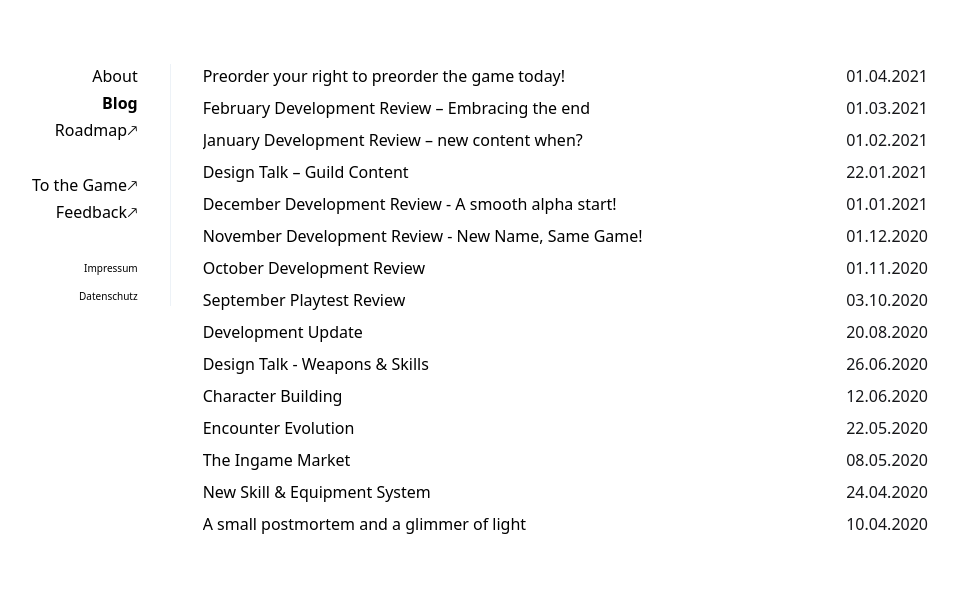
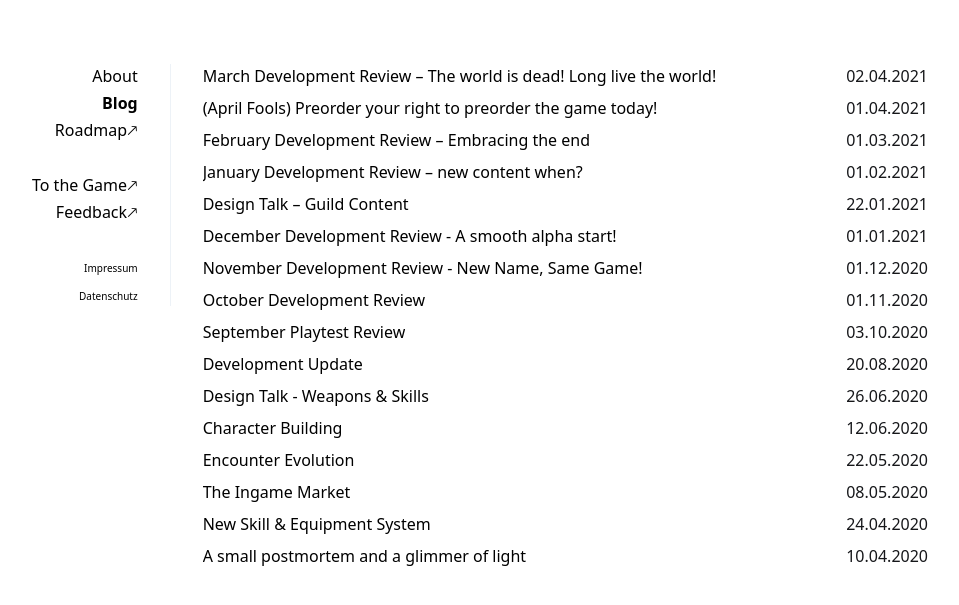
Before and after one commit to TypoTales/Website, a Jekyll site: the page built from docs/_pages/blog.md, in a window 1280 px wide. Shown: the top 605 px of the page, without its empty margins (160-1119 px from the left). Built offline with Jekyll 4.4.1, drawn with Linux system fonts in a browser that asks for light colours; part of the change alters nothing that is shown.

Commit message:
March Review

```diff
--- a/docs/_posts/2021-04-01-prepreorders-starting-now.md
+++ b/docs/_posts/2021-04-01-prepreorders-starting-now.md
@@ -1,6 +1,6 @@
 ---
 layout: post
-title: Preorder your right to preorder the game today!
+title: (April Fools) Preorder your right to preorder the game today!
 description: Don't miss out on a very special offer on a very special day!
 summary: Don't miss out on a very special offer on a very special day!
 ---
--- /dev/null
+++ b/docs/_posts/2021-04-02-march-review-2021.md
@@ -0,0 +1,79 @@
+---
+layout: post
+title: March Development Review – The world is dead! Long live the world!
+description:
+summary:
+---
+
+Hello there! I hope all of you had a wonderful april fools day yesterday. :D
+
+I just had a super productive month! Let's talk a bit about all the changes taking place during the downtime. :)
+
+### Guardhouse Companion Assignments
+Early this month I reworked the way how the strength of companions assigned to a guard house is calculated: instead of just taking the level, it now instead uses a weighted percentage of the individual stats, so some companions (especially those with high defensive stats) will be more useful than others. Levels will increase the stat ratios, whilst the tier increases the amount of companion slots the building has.
+Other Guild Buildings in the future will also use this to determine the effectiveness of assigned companions.
+
+### Overengineering Guild Roles
+The biggest feature this month might have been guild roles, and I'm proud of the result! x)
+
+Most Players asked to set up Co-Leaders for their guilds. That's obviously a good idea, so I added that – and way more, embracing the feature creep because it was just fun to add. So let's go over this little quality of guild-life improvement. :D
+
+A role is a set of permissions which can be assigned to any guild member. A new guild starts out with a `Guild Leader` and a `Member` role, but Guild Leaders can create new roles on a whim and rename them as needed and even assign Emojis to them. There is a lot of permissions which can be individually toggled on or off:
+
+- ⚠ Administrative Stuff
+- ⚔ Setting Campaign Sites
+- 👀 Viewing active Campaign Site & Stats
+- ✉ Inviting new Members
+- 🤝 Sharing Campaign Sites
+- 📦 Taking items from storage
+- 💰 Withdrawing money
+- 🏗 Managing Construction Sites
+
+With how the system is implemented, it's very simple to add new permissions over time as needed. Commands which earlier just checked whether the player was the guild leader will now instead check if their role has the required permission set up.
+
+Obviously this also included a bunch of UI work – Listing all roles, providing editors for roles... But I feel like I've reached a good spot now. At first glance it might seem like an emoji bloodbath, but given that each role has its own emoji I think that it conveys the information pretty well. Here are some impressions:
+
+![Viewing the roles]({{ '/assets/images/14/viewGuildRoles.png' | relative_url }})
+![The Role Editor]({{ '/assets/images/14/editGuildRole.png' | relative_url }})
+![Assigning a Role]({{ '/assets/images/14/assignGuildRole.png' | relative_url }})
+
+Additionally, roles will now also be shown in a players `/playerInfo` (which now replaces the former `/whois`):
+![/playerInfo]({{ '/assets/images/14/playerInfo.png' | relative_url }})
+
+### Time to 🧘 Focus!
+There was an easy trick to quickly grind SoulLevels – just having a friend or two feeding all their unneeded materials to you and then using `/research` to gain massive amounts of exp for free – that's still possible, but now it's somewhat limited: Crafting now is limited by Focus, which works pretty much like Stamina – Recipes will cost Focus, and it regenerates over time, although at a much faster rate and with a much higher limit.
+
+### Data Editor Improvements
+The internal data editor received a lot of small changes and improvements – the biggest is probably replacing simple Dropdowns for item Selections with a proper Dialogue PopUp – to be honest, I have no clue how to explain it, but it's magical and makes editing things so much easier because I can just search things by entering text instead of scrolling through an endless list of items. Here's the thing in action:
+
+<video autoplay muted loop>
+    <source src="{{ '/assets/images/14/itemSelector.mp4' | relative_url }}" type="video/mp4"/>
+Your browser does not seem to support video playback.
+</video>
+
+### Tiered Guild Buildings
+Aw man, this took *way* longer than expected!
+I sort of underestimated all the things which would be affected by this, as literally everything even remotely connected to guild buildings needed to change in some way to make this work. While at it, also had to redo the whole building editor. But now it's faaancy!~
+
+In general, buildings now have tiers and levels. Both construction & production materials are tied to tiers, while tiering up non-production buildings like the warehouse will in most cases increase the received bonuses per level. Guardhouses are an exception here, as increasing their tier will increase the amount of companions you can place inside, whilst increasing their level increases the stationed companions stat boosts.
+
+I'm still not entirely finished here – the new building descriptions are still missing, but should be done by the end of this week.
+
+### A look back: Learnings from this Playtest
+A total of 144 players joined us while the last playtest was running – at it's peak, we had about 110 active players within 24 hours. _That's a lot!_ In the end user counts decreased again, with only 74 witnessing the end. I guess that's mostly thanks to the lack of new content around that time.
+
+Looking a bit more at the data I've collected, I was able to make the following observations:
+
+- Every player above level 5 was in an active guild
+- Players who received an alpha key from me without any further connections to other players quit the game before reaching level 5. _Yay, real life friends!_
+- Players who received a key through a friend invite from other players tend to stay
+
+...so yeah, as to be expected, this game mostly relies on the social experience right now. I'll need to add more ways for new players to find a guild early on (Guild Ads and a Guild Search, maybe) and try to make it more interesting without one (story, more adventures, more encounters & lore) in the future.
+
+### Finally, a look into the future
+The remainder of this and next week will mostly be centered around quality of life improvements: better commands & help texts, a way to track your buffed stats in battle, simple stuff like that. In a bit more than three weeks the Game Mixer (an international game development program I've joined since February) finally comes to a close, so I'll be ably to focus my attention completely on TypoTales once more. Let's just say it has been pretty exhausting.
+
+Afterwards, I'll work on bigger features once again, including some simplified form of PvP Encounters – but don't get your hopes up too high, those will be asynchronous, meaning the player parties you face will be AI controlled. Players who witnessed the end of the last two playtest might already have noticed something in one of the final adventures. ;) Besides that, companions will receive rest actions and friend referrals will finally be rewarded in some form.
+
+<br><br>
+Anyway, that's it for this month's blog post! See you for the next one in May. :)
```
Also changed, not shown: docs/assets/images/15/assignGuildRole.png (added), docs/assets/images/15/editGuildRole.png (added), docs/assets/images/15/playerInfo.png (added), docs/assets/images/15/viewGuildRoles.png (added), 1 other file.
